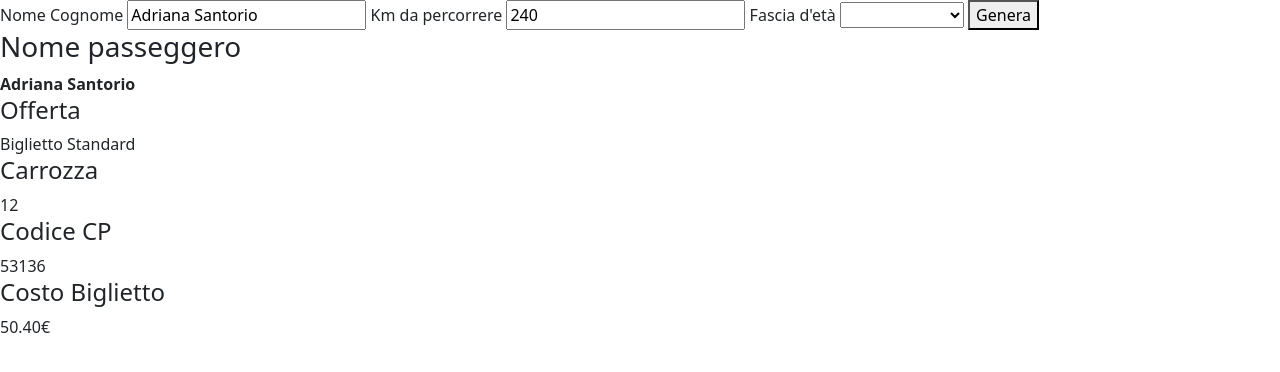
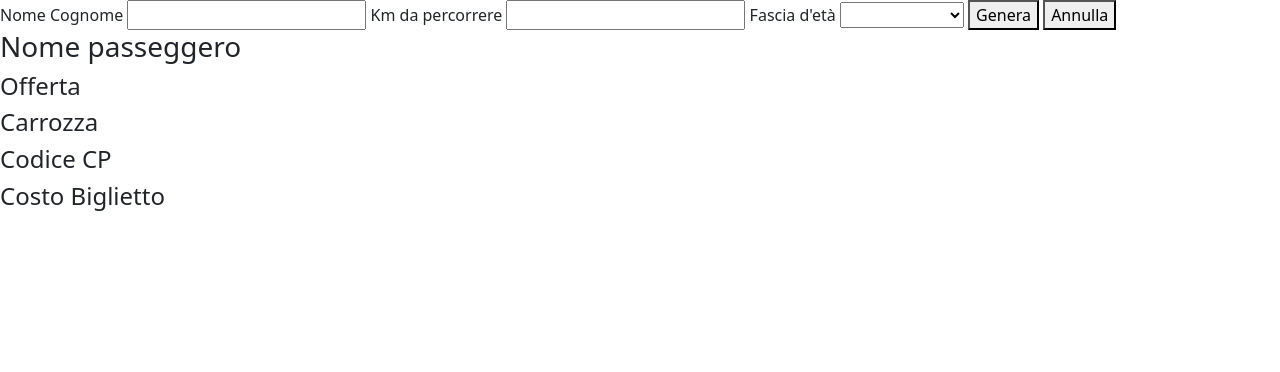
Before and after one commit to AdrianaSantorio/js-biglietto-treno-form, a plain HTML site: page index.html in a window 1280 px wide. Both pictures are taken after a click on the button "Genera". Drawn offline with nearby package versions, Linux system fonts and the light colour scheme.

Commit message:
added validation

```diff
--- a/index.html
+++ b/index.html
@@ -13,10 +13,10 @@
        <section id="ticket-price-calculator">
             <!-- nome -->
         <label for="name">Nome Cognome</label>
-        <input type="text" id="name" name="name" value="Adriana Santorio">
+        <input type="text" id="name" name="name">
         <!-- kms -->
         <label for="kms"> Km da percorrere</label>
-        <input type="number" id="kms" name="kms" value="240">
+        <input type="number" id="kms" name="kms">
         <!-- fascia d' età -->
         <label for="age">Fascia d'età</label>
         <select name="age" id="age">
@@ -26,6 +26,7 @@
             <option value="over65"> Over 65</option>
         </select>
         <button id="generate">Genera</button>
+        <button id="undo" type="reset">Annulla</button>
        </section>
        <section id="your-ticket">
            <div id="passenger-details">
--- a/js/script.js
+++ b/js/script.js
@@ -52,9 +52,9 @@ generateButton.addEventListener('click', function(){
 
     //to do: validazione
 
-    //* 4.1 creare un elemento nell' html
-    // TODO:appendchild?perchè non funge?
-
+    if (!userName || !kms || !userAge) {
+        alert('Si prega di verificare di aver compilato tutti i campi nel formato richiesto');
+    } else {
         //dichiarare ticket price + determinare il costo biglietto
         let ticketPrice = (kms * 0.21).toFixed(2);
 
@@ -76,6 +76,6 @@ generateButton.addEventListener('click', function(){
         carriageDisplay.innerHTML += (`<span>${carriageNumber}</span>`);
         cpCodeDisplay.innerHTML += (`<span>${cpCode}</span>`);
         priceDisplay.innerHTML += (`<span>${ticketPrice}€</span>`);
-
+    }
 
 });
```
Lines whose indentation alone changed are shown as unchanged.
